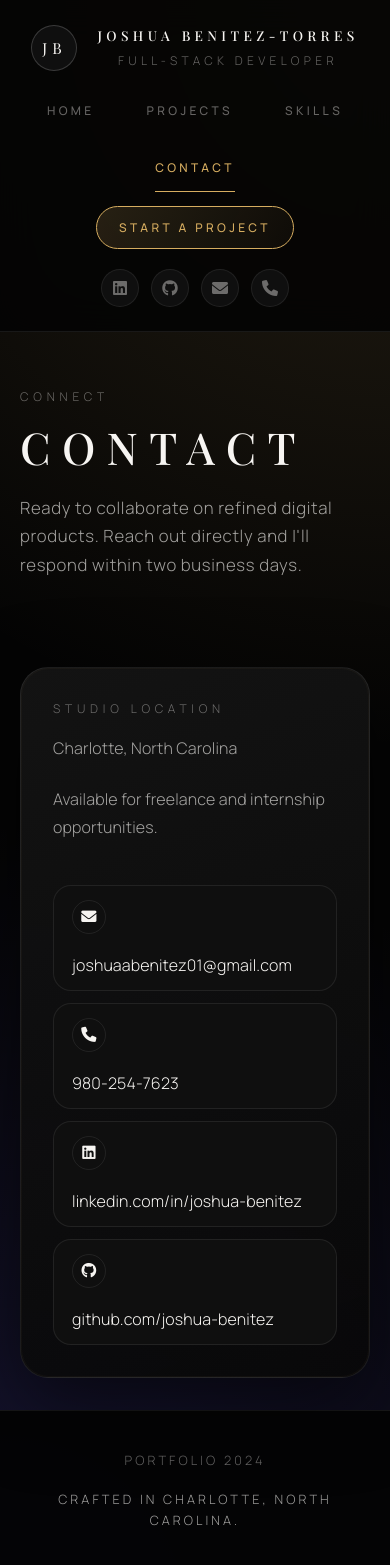
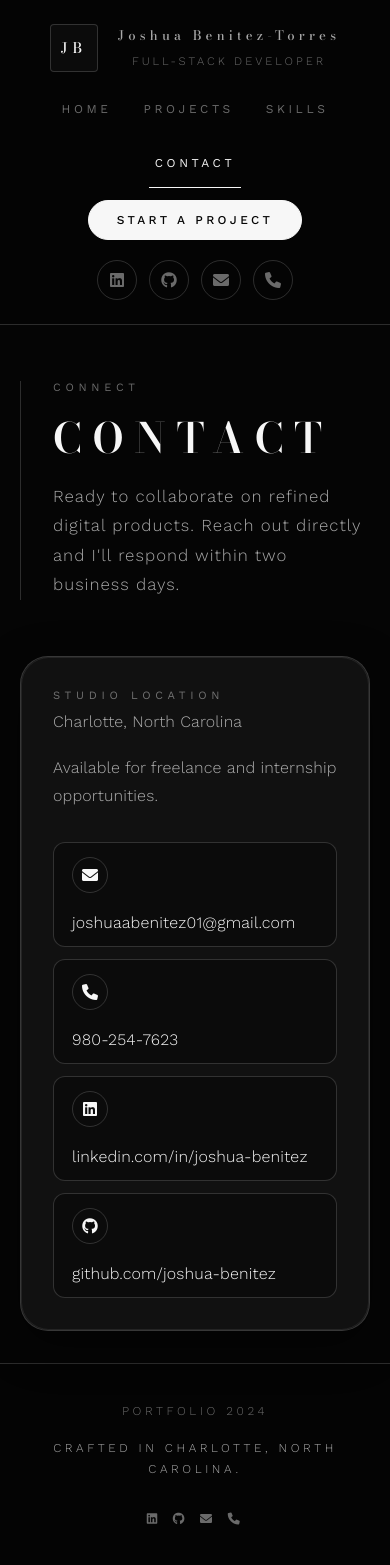
Before and after one commit to joshua-benitez/portfolio.project, a React (Vite) app: page /contact in a window 390 px wide. Shown: the top 1565 px of the page. Built offline with nearby package versions, Linux system fonts and the light colour scheme.

Commit message:
style changes

```diff
--- a/src/globals.css
+++ b/src/globals.css
@@ -1,31 +1,28 @@
-@import url('https://fonts.googleapis.com/css2?family=Playfair+Display:wght@400;500;600;700&family=Manrope:wght@300;400;500;600;700&display=swap');
+@import url('https://fonts.googleapis.com/css2?family=Bodoni+Moda:wght@500;600;700&family=Work+Sans:wght@300;400;500;600&display=swap');
 
 :root {
   color-scheme: dark;
-  --font-base: 'Manrope', -apple-system, BlinkMacSystemFont, 'Segoe UI', sans-serif;
-  --font-heading: 'Playfair Display', 'Times New Roman', serif;
-  --color-bg: #040404;
-  --color-layer-1: #080808;
-  --color-layer-2: #0f0f0f;
-  --color-layer-3: #151515;
-  --color-border: rgba(255, 255, 255, 0.08);
-  --color-border-strong: rgba(255, 255, 255, 0.18);
-  --color-text: #f7f5f2;
-  --color-muted: rgba(247, 245, 242, 0.64);
-  --color-soft: rgba(247, 245, 242, 0.4);
-  --color-accent: #d6ad60;
-  --color-accent-soft: rgba(214, 173, 96, 0.24);
-  --glow: 0 25px 80px rgba(0, 0, 0, 0.55);
-  --max-content-width: 1080px;
-  --header-height: 92px;
+  --font-base: 'Work Sans', -apple-system, BlinkMacSystemFont, 'Segoe UI', sans-serif;
+  --font-heading: 'Bodoni Moda', 'Times New Roman', serif;
+  --color-bg: #050505;
+  --color-panel: #0b0b0b;
+  --color-panel-soft: #111111;
+  --color-border: rgba(255, 255, 255, 0.16);
+  --color-border-soft: rgba(255, 255, 255, 0.08);
+  --color-text: #f7f7f7;
+  --color-text-soft: rgba(247, 247, 247, 0.68);
+  --color-text-muted: rgba(247, 247, 247, 0.42);
+  --shadow-soft: 0 14px 46px rgba(0, 0, 0, 0.45);
+  --max-width: 1100px;
   --spacing-xs: 6px;
   --spacing-s: 12px;
   --spacing-m: 20px;
   --spacing-l: 32px;
   --spacing-xl: 56px;
   --spacing-xxl: 92px;
-  --line-height-base: 1.7;
-  background-color: var(--color-bg);
+  --radius-l: 28px;
+  --radius-s: 12px;
+  --line-height-base: 1.75;
 }
 
 *,
@@ -36,6 +33,7 @@
 
 html {
   font-size: 16px;
+  background: var(--color-bg);
 }
 
 body {
@@ -45,25 +43,22 @@ body {
   font-weight: 300;
   letter-spacing: 0.01em;
   background: var(--color-bg);
-  background-image:
-    radial-gradient(circle at top right, rgba(214, 173, 96, 0.16), transparent 45%),
-    radial-gradient(circle at bottom left, rgba(104, 94, 255, 0.2), transparent 48%);
   color: var(--color-text);
 }
 
 ::selection {
-  background: rgba(214, 173, 96, 0.3);
-  color: var(--color-text);
+  background: #f7f7f7;
+  color: #050505;
 }
 
 a {
   color: inherit;
   text-decoration: none;
-  transition: color 0.25s ease, opacity 0.25s ease;
+  transition: opacity 0.2s ease, color 0.2s ease;
 }
 
 a:hover {
-  color: var(--color-accent);
+  opacity: 0.85;
 }
 
 img {
@@ -72,15 +67,15 @@ img {
 }
 
 h1,
- h2,
- h3,
- h4,
- h5,
- h6 {
+h2,
+h3,
+h4,
+h5,
+h6 {
   font-family: var(--font-heading);
-  font-weight: 500;
+  font-weight: 600;
   text-transform: uppercase;
-  letter-spacing: 0.18em;
+  letter-spacing: 0.2em;
   color: var(--color-text);
   margin: 0 0 var(--spacing-s);
 }
@@ -88,7 +83,7 @@ h1,
 p {
   margin: 0 0 var(--spacing-s);
   line-height: var(--line-height-base);
-  color: var(--color-muted);
+  color: var(--color-text-soft);
 }
 
 .sr-only {
@@ -107,7 +102,6 @@ p {
   min-height: 100vh;
   display: flex;
   flex-direction: column;
-  background: transparent;
 }
 
 .app-header {
@@ -118,8 +112,8 @@ p {
   grid-template-columns: auto 1fr auto;
   align-items: center;
   gap: var(--spacing-l);
-  padding: 26px 48px;
-  background: rgba(4, 4, 4, 0.88);
+  padding: 28px 48px;
+  background: rgba(5, 5, 5, 0.92);
   border-bottom: 1px solid var(--color-border);
   backdrop-filter: blur(18px);
 }
@@ -134,15 +128,14 @@ p {
   display: inline-flex;
   align-items: center;
   justify-content: center;
-  width: 46px;
-  height: 46px;
-  border-radius: 50%;
-  border: 1px solid var(--color-border-strong);
-  background: var(--color-layer-2);
+  width: 48px;
+  height: 48px;
+  border-radius: 4px;
+  border: 1px solid var(--color-border);
+  background: var(--color-panel);
   font-family: var(--font-heading);
-  font-size: 0.95rem;
-  letter-spacing: 0.32em;
-  text-transform: uppercase;
+  font-size: 0.9rem;
+  letter-spacing: 0.34em;
 }
 
 .brand-copy {
@@ -151,21 +144,18 @@ p {
 }
 
 .brand-title {
+  margin: 0;
   font-family: var(--font-heading);
-  font-weight: 500;
-  text-transform: uppercase;
+  font-size: 0.82rem;
   letter-spacing: 0.32em;
-  font-size: 0.85rem;
-  margin: 0;
-  color: var(--color-text);
 }
 
 .brand-tagline {
   margin: 0;
-  font-size: 0.75rem;
-  letter-spacing: 0.36em;
+  font-size: 0.72rem;
+  letter-spacing: 0.26em;
   text-transform: uppercase;
-  color: var(--color-soft);
+  color: var(--color-text-muted);
 }
 
 .main-nav {
@@ -177,47 +167,44 @@ p {
 
 .nav-link {
   position: relative;
-  display: inline-flex;
-  align-items: center;
-  justify-content: center;
-  padding: 10px 16px;
   font-size: 0.75rem;
-  font-weight: 500;
-  letter-spacing: 0.28em;
+  font-weight: 400;
+  letter-spacing: 0.3em;
   text-transform: uppercase;
-  color: var(--color-soft);
-  border-radius: 999px;
-  transition: color 0.25s ease, background 0.25s ease;
+  color: var(--color-text-muted);
+  padding: 10px 6px;
 }
 
 .nav-link::after {
   content: '';
   position: absolute;
-  inset: auto 16px -6px;
+  left: 0;
+  right: 0;
+  bottom: -8px;
   height: 1px;
-  background: var(--color-border-strong);
-  opacity: 0;
-  transition: opacity 0.25s ease, transform 0.25s ease;
-  transform: scaleX(0.4);
+  background: var(--color-border);
+  transform: scaleX(0);
+  transform-origin: center;
+  transition: transform 0.2s ease;
 }
 
-.nav-link:hover {
+.nav-link:hover,
+.nav-link:focus-visible {
   color: var(--color-text);
 }
 
-.nav-link:hover::after {
-  opacity: 1;
+.nav-link:hover::after,
+.nav-link:focus-visible::after {
   transform: scaleX(1);
 }
 
 .nav-link-active {
-  color: var(--color-accent);
+  color: var(--color-text);
 }
 
 .nav-link-active::after {
-  opacity: 1;
-  background: var(--color-accent);
   transform: scaleX(1);
+  background: #f7f7f7;
 }
 
 .header-cta {
@@ -230,27 +217,26 @@ p {
   display: inline-flex;
   align-items: center;
   justify-content: center;
-  padding: 12px 22px;
+  padding: 12px 28px;
   border-radius: 999px;
-  border: 1px solid var(--color-border-strong);
-  background: linear-gradient(120deg, rgba(214, 173, 96, 0.16), rgba(214, 173, 96, 0.04));
+  border: 1px solid #f7f7f7;
+  background: #f7f7f7;
+  color: #050505;
   font-size: 0.75rem;
   font-weight: 500;
   letter-spacing: 0.28em;
   text-transform: uppercase;
-  color: var(--color-text);
-  transition: border 0.25s ease, transform 0.25s ease, box-shadow 0.25s ease;
+  transition: transform 0.2s ease, box-shadow 0.2s ease;
 }
 
 .cta-button:hover {
-  border-color: var(--color-accent);
   transform: translateY(-2px);
-  box-shadow: 0 12px 34px rgba(214, 173, 96, 0.18);
+  box-shadow: 0 16px 32px rgba(0, 0, 0, 0.45);
 }
 
 .cta-button.cta-active {
-  color: var(--color-accent);
-  border-color: var(--color-accent);
+  transform: none;
+  box-shadow: none;
 }
 
 .social-icons {
@@ -261,26 +247,26 @@ p {
 
 .social-icons a {
   display: inline-flex;
-  width: 38px;
-  height: 38px;
+  width: 40px;
+  height: 40px;
   align-items: center;
   justify-content: center;
   border-radius: 50%;
   border: 1px solid var(--color-border);
-  background: var(--color-layer-2);
-  color: var(--color-soft);
-  transition: color 0.25s ease, border 0.25s ease, transform 0.25s ease;
+  background: transparent;
+  color: var(--color-text-muted);
+  transition: border 0.2s ease, color 0.2s ease, transform 0.2s ease;
 }
 
 .social-icons a:hover {
-  color: var(--color-accent);
-  border-color: var(--color-accent);
+  border-color: #f7f7f7;
+  color: #f7f7f7;
   transform: translateY(-2px);
 }
 
 .app-main {
   flex: 1;
-  width: min(100%, var(--max-content-width));
+  width: min(100%, var(--max-width));
   margin: 0 auto;
   padding: var(--spacing-xxl) var(--spacing-l) var(--spacing-xl);
   display: flex;
@@ -288,100 +274,81 @@ p {
   gap: var(--spacing-xxl);
 }
 
-.app-footer {
-  margin-top: auto;
-  padding: 40px 48px;
-  border-top: 1px solid var(--color-border);
-  background: rgba(4, 4, 4, 0.94);
-  display: flex;
-  justify-content: center;
-}
-
-.footer-grid {
-  width: min(100%, var(--max-content-width));
-  display: grid;
-  grid-template-columns: repeat(auto-fit, minmax(220px, 1fr));
-  gap: var(--spacing-m);
-  align-items: center;
-  color: var(--color-soft);
-  font-size: 0.8rem;
-  letter-spacing: 0.24em;
-  text-transform: uppercase;
-}
-
-.footer-social {
-  justify-self: end;
-  display: flex;
-  gap: var(--spacing-s);
-}
-
-.footer-social a {
-  opacity: 0.7;
-}
-
-.footer-social a:hover {
-  opacity: 1;
-}
-
 .page {
   display: grid;
   gap: var(--spacing-xl);
 }
 
+.page-header {
+  display: grid;
+  gap: var(--spacing-s);
+  border-left: 1px solid var(--color-border);
+  padding-left: var(--spacing-l);
+}
+
 .eyebrow {
   font-family: var(--font-base);
-  font-size: 0.75rem;
+  font-size: 0.7rem;
+  font-weight: 400;
+  letter-spacing: 0.42em;
   text-transform: uppercase;
-  letter-spacing: 0.4em;
-  color: var(--color-soft);
-  margin-bottom: var(--spacing-xs);
+  color: var(--color-text-muted);
 }
 
 .page-heading,
-.hero-title {
+.hero-title,
+.section-title {
   font-family: var(--font-heading);
-  font-size: clamp(2.75rem, 4vw, 4.25rem);
-  font-weight: 500;
+  font-weight: 600;
+  font-size: clamp(2.6rem, 4vw, 3.6rem);
   letter-spacing: 0.26em;
-  text-transform: uppercase;
-  color: var(--color-text);
-  margin: 0 0 var(--spacing-s);
+  margin: 0;
 }
 
 .page-subtitle,
 .hero-lede {
+  font-family: var(--font-base);
   font-size: clamp(1.05rem, 2vw, 1.25rem);
-  letter-spacing: 0.04em;
-  color: var(--color-muted);
-  margin: 0 0 var(--spacing-l);
-  max-width: 58ch;
+  letter-spacing: 0.06em;
+  color: var(--color-text-soft);
+  margin: 0;
+  max-width: 60ch;
 }
 
 .hero-meta {
   display: flex;
   flex-wrap: wrap;
   gap: var(--spacing-s);
-  font-size: 0.75rem;
+  font-size: 0.7rem;
+  letter-spacing: 0.34em;
   text-transform: uppercase;
-  letter-spacing: 0.28em;
-  color: var(--color-soft);
+  color: var(--color-text-muted);
 }
 
 .hero-meta span {
-  padding: 10px 14px;
   border: 1px solid var(--color-border);
   border-radius: 999px;
-  background: rgba(255, 255, 255, 0.02);
+  padding: 10px 16px;
 }
 
 .home-hero {
+  padding: var(--spacing-xl);
+  border-radius: var(--radius-l);
+  border: 1px solid var(--color-border);
+  background: var(--color-panel);
+  box-shadow: var(--shadow-soft);
   display: grid;
   gap: var(--spacing-m);
-  padding: var(--spacing-l);
-  border-radius: 34px;
-  border: 1px solid var(--color-border);
-  background: linear-gradient(140deg, rgba(214, 173, 96, 0.08), rgba(15, 15, 15, 0.8));
-  box-shadow: var(--glow);
+}
+
+.intro-statement,
+.intro-stack {
+  display: grid;
+  gap: var(--spacing-m);
+}
+
+.intro-stack p {
+  color: var(--color-text-soft);
 }
 
 .home-panels {
@@ -392,12 +359,13 @@ p {
 
 .content-card {
   position: relative;
-  padding: var(--spacing-l);
-  border-radius: 28px;
-  background: linear-gradient(160deg, rgba(21, 21, 21, 0.9), rgba(8, 8, 8, 0.92));
+  padding: var(--spacing-xl);
+  border-radius: var(--radius-l);
+  background: var(--color-panel-soft);
   border: 1px solid var(--color-border);
-  box-shadow: var(--glow);
-  overflow: hidden;
+  box-shadow: var(--shadow-soft);
+  display: grid;
+  gap: var(--spacing-m);
 }
 
 .content-card::before {
@@ -405,39 +373,30 @@ p {
   position: absolute;
   inset: 0;
   border-radius: inherit;
-  border: 1px solid rgba(214, 173, 96, 0.04);
+  border: 1px solid var(--color-border-soft);
   pointer-events: none;
 }
 
 .section-header {
   display: grid;
   gap: var(--spacing-xs);
-  margin-bottom: var(--spacing-m);
-}
-
-.section-subtitle,
-.section-title {
-  font-size: clamp(1.2rem, 2.4vw, 1.8rem);
-  letter-spacing: 0.22em;
-  margin: 0;
 }
 
 .section-meta {
   display: flex;
   flex-wrap: wrap;
   gap: var(--spacing-xs);
-  font-size: 0.75rem;
-  letter-spacing: 0.28em;
+  font-size: 0.72rem;
+  letter-spacing: 0.34em;
   text-transform: uppercase;
-  color: var(--color-soft);
+  color: var(--color-text-muted);
 }
 
 .section-highlight {
-  font-size: 0.95rem;
-  letter-spacing: 0.14em;
+  font-size: 0.85rem;
+  letter-spacing: 0.22em;
   text-transform: uppercase;
-  color: var(--color-accent);
-  margin-bottom: var(--spacing-s);
+  color: #f7f7f7;
 }
 
 .list-reset {
@@ -453,7 +412,7 @@ p {
   padding-left: 18px;
   display: grid;
   gap: var(--spacing-xs);
-  color: var(--color-muted);
+  color: var(--color-text-soft);
 }
 
 .detail-list li {
@@ -466,13 +425,28 @@ p {
 }
 
 .experience-item {
+  border-bottom: 1px solid var(--color-border-soft);
   padding-bottom: var(--spacing-m);
-  border-bottom: 1px solid rgba(255, 255, 255, 0.06);
 }
 
 .experience-item:last-child {
   border-bottom: none;
   padding-bottom: 0;
+}
+
+.projects-grid {
+  display: grid;
+  gap: var(--spacing-l);
+  grid-template-columns: repeat(auto-fit, minmax(320px, 1fr));
+}
+
+.project-card {
+  gap: var(--spacing-s);
+}
+
+.project-summary {
+  color: var(--color-text);
+  letter-spacing: 0.04em;
 }
 
 .tech-stack {
@@ -483,37 +457,21 @@ p {
 }
 
 .tech-tag {
+  display: inline-flex;
+  align-items: center;
   padding: 8px 14px;
   border-radius: 999px;
   border: 1px solid var(--color-border);
-  font-size: 0.75rem;
+  font-size: 0.7rem;
+  letter-spacing: 0.28em;
   text-transform: uppercase;
-  letter-spacing: 0.24em;
-  color: var(--color-soft);
-  transition: border 0.25s ease, color 0.25s ease;
+  color: var(--color-text-muted);
+  transition: border 0.2s ease, color 0.2s ease;
 }
 
 .tech-tag:hover {
-  border-color: var(--color-accent);
-  color: var(--color-accent);
-}
-
-.projects-grid {
-  display: grid;
-  gap: var(--spacing-l);
-  grid-template-columns: repeat(auto-fit, minmax(320px, 1fr));
-}
-
-.projects-grid .content-card {
-  padding-bottom: calc(var(--spacing-l) + 12px);
-}
-
-.project-details {
-  margin: var(--spacing-m) 0 0;
-  padding-left: 18px;
-  display: grid;
-  gap: var(--spacing-xs);
-  color: var(--color-muted);
+  border-color: #f7f7f7;
+  color: #f7f7f7;
 }
 
 .project-links {
@@ -530,8 +488,8 @@ p {
   padding: 10px 16px;
   border-radius: 999px;
   border: 1px solid var(--color-border);
-  font-size: 0.75rem;
-  letter-spacing: 0.28em;
+  font-size: 0.7rem;
+  letter-spacing: 0.3em;
   text-transform: uppercase;
 }
 
@@ -541,15 +499,29 @@ p {
   grid-template-columns: repeat(auto-fit, minmax(280px, 1fr));
 }
 
-.skills-grid .content-card p {
-  color: var(--color-text);
+.skills-columns {
+  list-style: none;
+  margin: var(--spacing-m) 0 0;
+  padding: 0;
+  display: grid;
+  gap: var(--spacing-xs);
+  color: var(--color-text-soft);
   letter-spacing: 0.04em;
+}
+
+.contact-panel {
+  display: grid;
+  gap: var(--spacing-m);
+}
+
+.contact-overview {
+  display: grid;
+  gap: var(--spacing-xs);
 }
 
 .contact-links {
   display: grid;
   gap: var(--spacing-s);
-  margin-top: var(--spacing-m);
 }
 
 .contact-links a {
@@ -557,22 +529,21 @@ p {
   align-items: center;
   gap: var(--spacing-m);
   padding: 14px 18px;
-  border-radius: 18px;
+  border-radius: var(--radius-s);
   border: 1px solid var(--color-border);
-  background: var(--color-layer-2);
+  background: var(--color-panel);
   color: var(--color-text);
-  transition: border 0.25s ease, transform 0.25s ease, color 0.25s ease;
+  transition: transform 0.2s ease, border 0.2s ease;
 }
 
 .contact-links a:hover {
-  border-color: var(--color-accent);
-  color: var(--color-accent);
   transform: translateY(-2px);
+  border-color: #f7f7f7;
 }
 
 .contact-icon {
-  width: 34px;
-  height: 34px;
+  width: 36px;
+  height: 36px;
   display: inline-flex;
   align-items: center;
   justify-content: center;
@@ -580,8 +551,39 @@ p {
   border: 1px solid var(--color-border);
 }
 
-.contact-icon i {
-  font-size: 0.95rem;
+.app-footer {
+  margin-top: auto;
+  padding: 40px 48px;
+  border-top: 1px solid var(--color-border);
+  background: rgba(5, 5, 5, 0.96);
+  display: flex;
+  justify-content: center;
+}
+
+.footer-grid {
+  width: min(100%, var(--max-width));
+  display: grid;
+  grid-template-columns: repeat(auto-fit, minmax(220px, 1fr));
+  gap: var(--spacing-m);
+  align-items: center;
+  color: var(--color-text-muted);
+  font-size: 0.75rem;
+  letter-spacing: 0.3em;
+  text-transform: uppercase;
+}
+
+.footer-social {
+  justify-self: end;
+  display: flex;
+  gap: var(--spacing-s);
+}
+
+.footer-social a {
+  color: var(--color-text-muted);
+}
+
+.footer-social a:hover {
+  color: #f7f7f7;
 }
 
 @media (max-width: 1024px) {
@@ -591,10 +593,6 @@ p {
     text-align: center;
     padding: 24px;
     gap: var(--spacing-m);
-  }
-
-  .brand-lockup {
-    justify-content: center;
   }
 
   .main-nav {
@@ -621,17 +619,13 @@ p {
     gap: var(--spacing-xl);
   }
 
-  .home-hero {
-    padding: var(--spacing-m);
+  .home-hero,
+  .content-card {
+    padding: var(--spacing-l);
   }
 
   .hero-meta {
     flex-direction: column;
-  }
-
-  .projects-grid,
-  .skills-grid {
-    grid-template-columns: 1fr;
   }
 
   .contact-links a {
@@ -639,64 +633,3 @@ p {
     align-items: flex-start;
   }
 }
-
-.page-header {
-  display: grid;
-  gap: var(--spacing-xs);
-}
-
-.intro-statement {
-  display: grid;
-  gap: var(--spacing-m);
-}
-
-.intro-stack {
-  display: grid;
-  gap: var(--spacing-s);
-  color: var(--color-muted);
-  letter-spacing: 0.02em;
-}
-
-.intro-stack p {
-  margin: 0;
-}
-
-.project-card {
-  display: grid;
-  gap: var(--spacing-s);
-}
-
-.project-card .section-title {
-  font-size: clamp(1.1rem, 2vw, 1.5rem);
-}
-
-.project-summary {
-  color: var(--color-text);
-  letter-spacing: 0.02em;
-}
-
-.skills-columns {
-  list-style: none;
-  margin: var(--spacing-m) 0 0;
-  padding: 0;
-  display: grid;
-  gap: var(--spacing-xs);
-  color: var(--color-muted);
-  letter-spacing: 0.04em;
-}
-
-.contact-panel {
-  display: grid;
-  gap: var(--spacing-s);
-}
-
-.contact-overview {
-  display: grid;
-  gap: var(--spacing-s);
-}
-
-@media (max-width: 720px) {
-  .footer-grid {
-    grid-template-columns: 1fr;
-  }
-}
```
